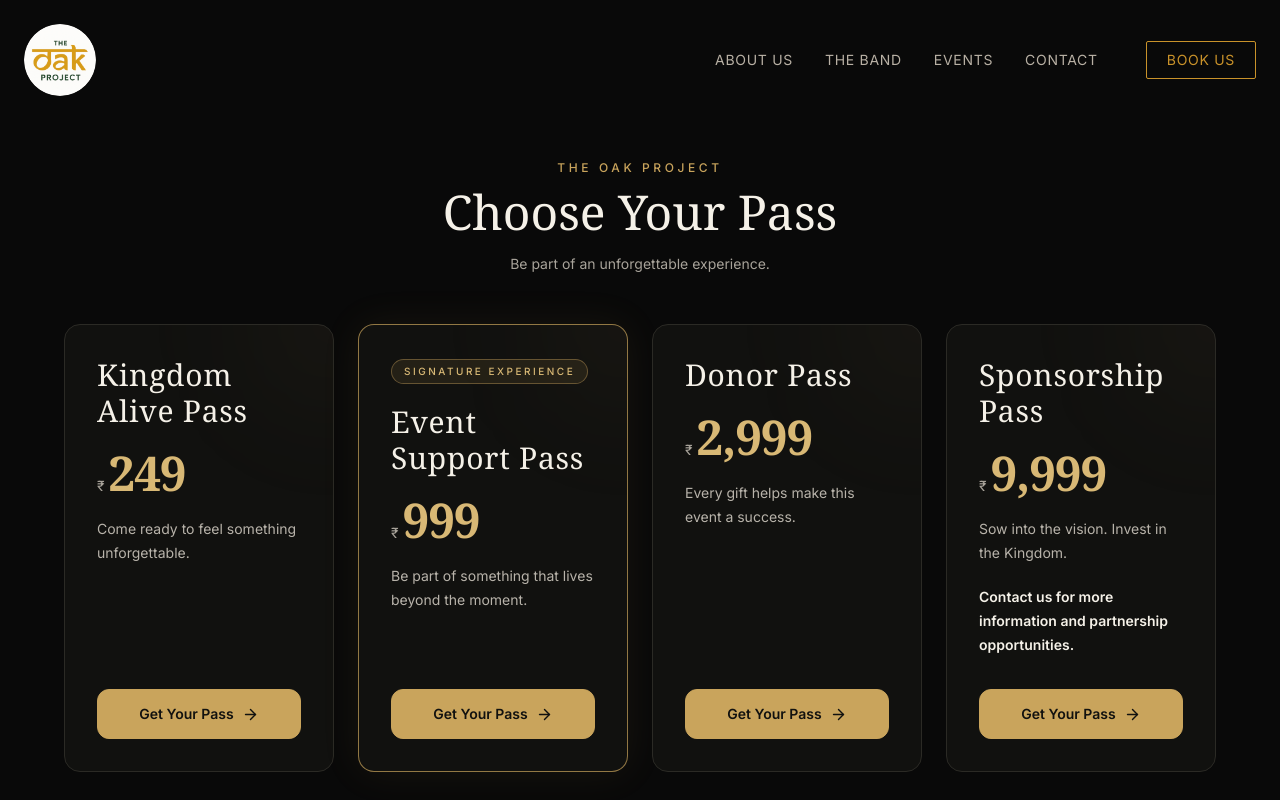
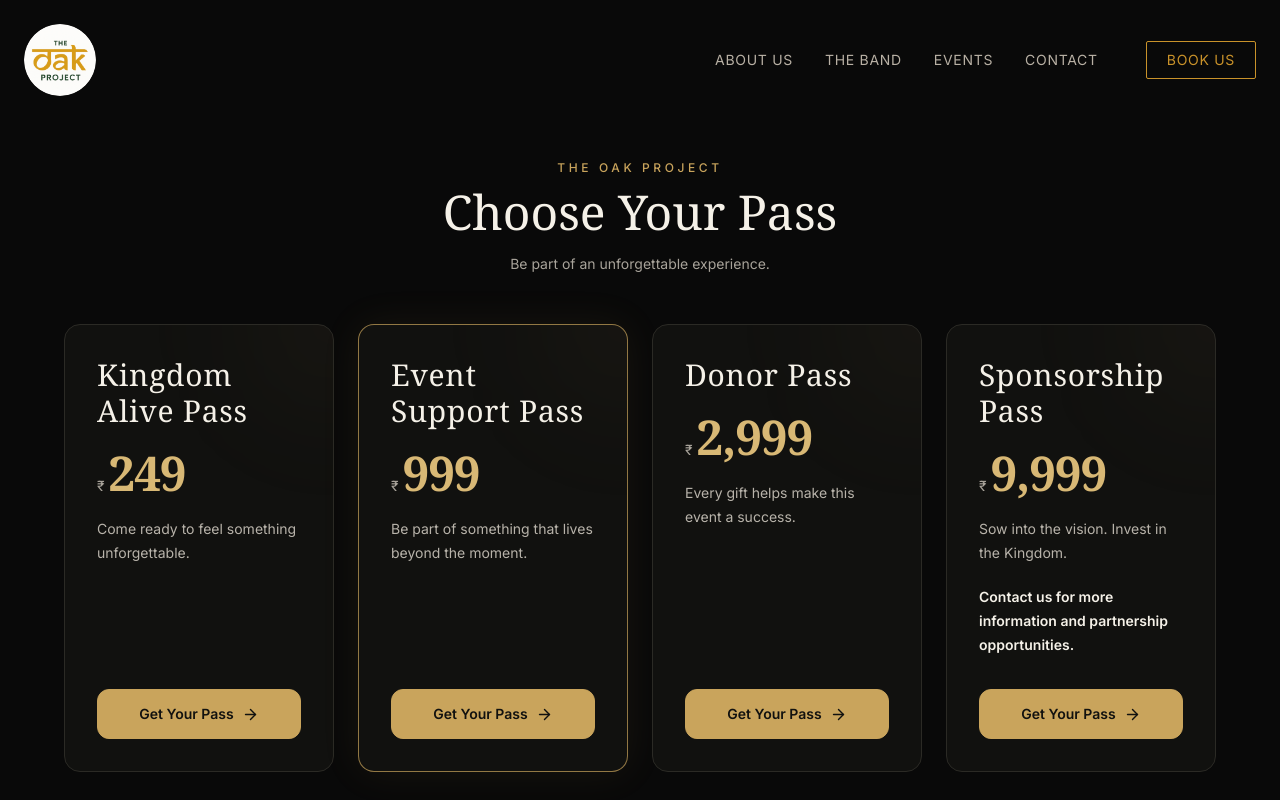
Before and after one commit to vamshichi/oka, a Next.js app: page /tickets in a window 1280 px wide. Shown: the top 800 px of the page. Built offline with nearby package versions, Linux system fonts and the light colour scheme.

Commit message:
removed signature experience

```diff
--- a/components/TicketCard.tsx
+++ b/components/TicketCard.tsx
@@ -50,13 +50,13 @@
 
       <div className="relative">
         {/* Featured label */}
-        {featured && (
+        {/* {featured && (
           <div className="mb-5 inline-flex rounded-full border border-[#c9a45c]/40 bg-[#c9a45c]/10 px-3 py-1">
             <span className="text-[10px] font-medium uppercase tracking-[0.25em] text-[#d8b875]">
               Signature Experience
             </span>
           </div>
-        )}
+        )} */}
 
         {/* Title */}
         <h3 className="font-serif text-2xl font-medium tracking-wide text-[#f5f1e8] sm:text-3xl">
```
